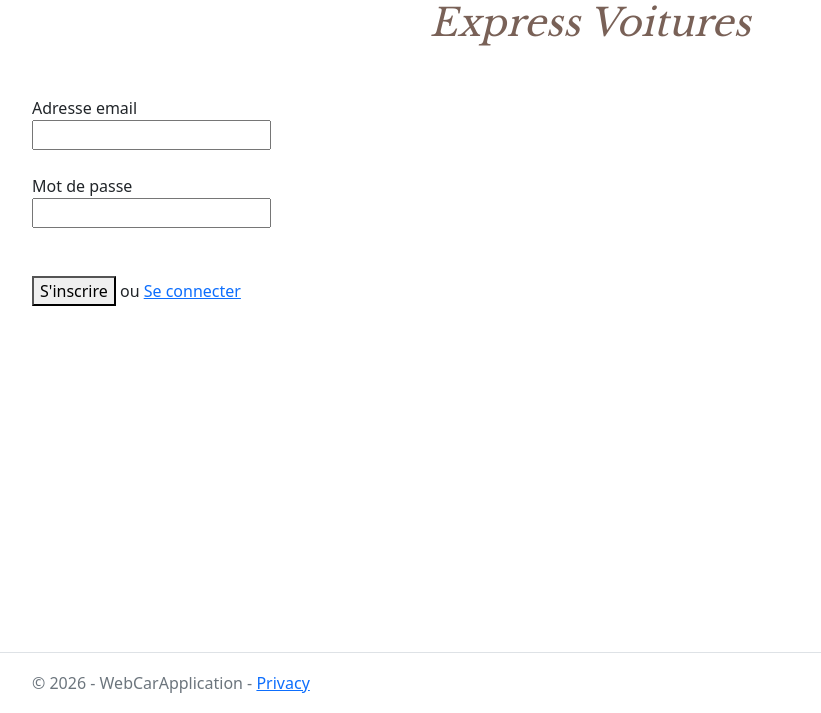
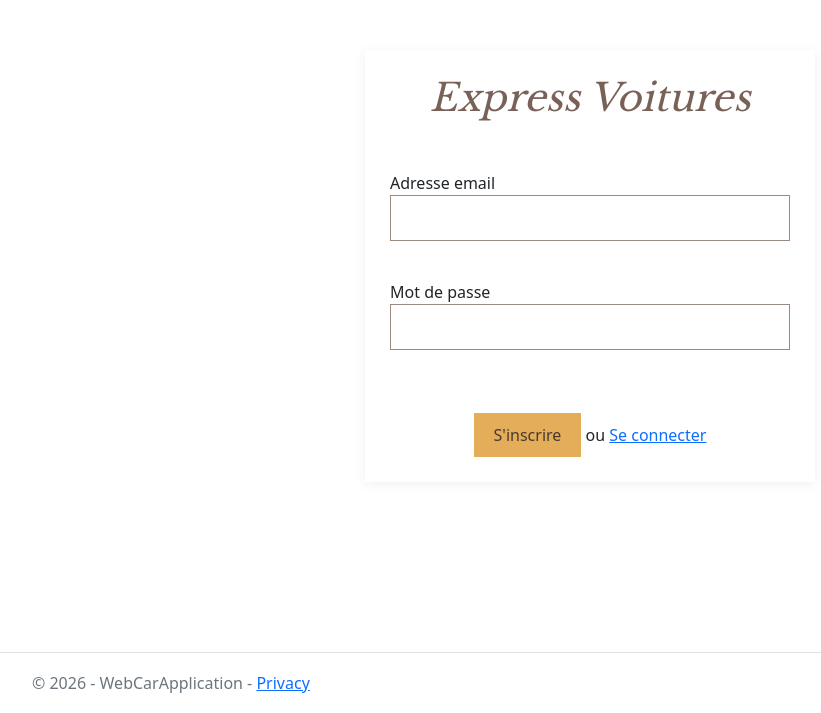
Before and after one commit to Pernot-Julien/WebCarApplication, an ASP.NET Core app: template WebCarApplication/Views/Compte/Register.cshtml in a window 1280 px wide. Shown: the part 87-800 px from the top of the page, without its empty margins (50-871 px from the left). Run offline with ASP.NET Core 8, Linux system fonts and the light colour scheme; the template is opened without the code that fills it, so the values that code supplies are empty; style sheets or scripts are compiled from the project's sources; the project's own start-up code is not run, and a stand-in starts its controllers and pages.

Commit message:
design login register

```diff
--- a/WebCarApplication/Views/Compte/Register.cshtml
+++ b/WebCarApplication/Views/Compte/Register.cshtml
@@ -1,8 +1,12 @@
+
 @model WebCarApplication.Models.ViewModels.RegisterViewModel
 
 @{
     ViewData["Title"] = "Inscription";
 }
+
+<div class="vehicle-form-page">
+    <div class="vehicle-form-card">
 
         <h1>Express Voitures</h1>
 
@@ -28,13 +32,20 @@
 
             <br /><br />
 
-    <button type="submit">S'inscrire</button>
+            <div class="vehicle-form-actions">
+                <button type="submit" class="vehicle-submit-button">
+                    S'inscrire
+                </button>
 
                 ou
 
                 <a asp-action="Login">Se connecter</a>
+            </div>
 
         </form>
+
+    </div>
+</div>
 
 @section Scripts
 {
```
Also changed, not shown: WebCarApplication/Views/Compte/Login.cshtml (+12 -1 lines). Lines whose indentation alone changed are shown as unchanged.
